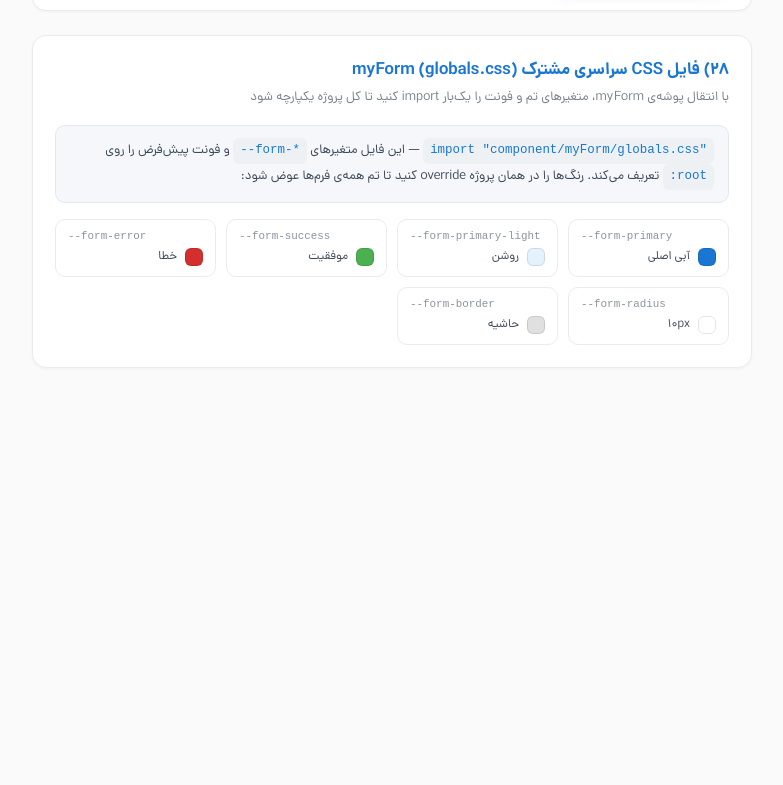
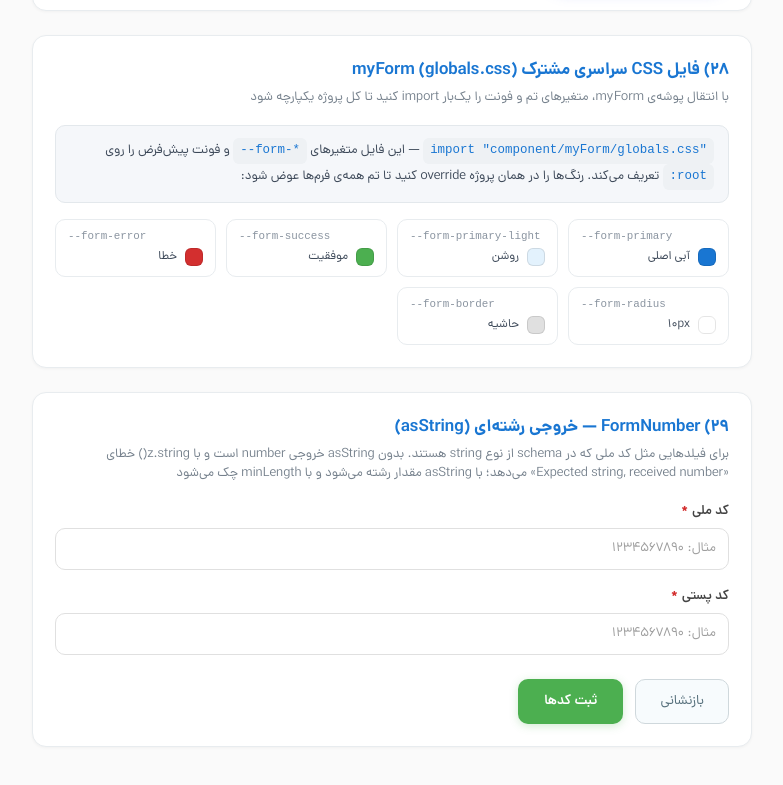
Before and after one commit to moein2484/react-form-system, a Next.js app: page / in a window 1280 px wide. Shown: the part 9733-10518 px from the top of the page, without its empty margins (248-1031 px from the left). Before the commit the page ends 10185 px from the top, so only its background shows below. Built offline with nearby package versions, Linux system fonts and the light colour scheme.

Commit message:
[UPDATED] formNumber

```diff
--- a/src/component/myForm/fields/FormNumber.jsx
+++ b/src/component/myForm/fields/FormNumber.jsx
@@ -16,6 +16,11 @@ export default function FormNumber({
   max,
   maxMessage,
   step,
+  minLength,
+  minLengthMessage,
+  maxLength,
+  maxLengthMessage,
+  asString = false,
   validate,
   disabled,
   readOnly,
@@ -35,6 +40,38 @@ export default function FormNumber({
     rules.required = requiredMessage;
   }
 
+  if (asString) {
+    // حالت رشته‌ای — مقدار به‌صورت string ذخیره می‌شود تا با schemaهای
+    // z.string() (مثل کد ملی، کد پستی و...) سازگار باشد
+    if (min !== undefined || max !== undefined) {
+      rules.validate = {
+        range: (v) => {
+          const parsed = v === "" || v == null ? NaN : Number(v);
+          if (min !== undefined && (Number.isNaN(parsed) || parsed < min))
+            return minMessage || `مقدار باید حداقل ${min} باشد`;
+          if (max !== undefined && (Number.isNaN(parsed) || parsed > max))
+            return maxMessage || `مقدار باید حداکثر ${max} باشد`;
+          return true;
+        },
+        ...(validate ? { custom: validate } : {}),
+      };
+    } else if (validate) {
+      rules.validate = validate;
+    }
+
+    if (minLength) {
+      rules.minLength = {
+        value: minLength,
+        message: minLengthMessage || `حداقل ${minLength} کاراکتر`,
+      };
+    }
+    if (maxLength) {
+      rules.maxLength = {
+        value: maxLength,
+        message: maxLengthMessage || `حداکثر ${maxLength} کاراکتر`,
+      };
+    }
+  } else {
     if (min !== undefined) {
       rules.min = {
         value: min,
@@ -52,9 +89,13 @@ export default function FormNumber({
     if (validate) {
       rules.validate = validate;
     }
+  }
 
   const title = labelShort || label;
   const inline = Boolean(labelShort);
+
+  const handleChange = (field, e) =>
+    field.onChange(asString ? e.target.value : e.target.valueAsNumber);
 
   return (
     <Controller
@@ -86,7 +127,7 @@ export default function FormNumber({
                 min={min}
                 max={max}
                 step={step}
-                onChange={(e) => field.onChange(e.target.valueAsNumber)}
+                onChange={(e) => handleChange(field, e)}
                 className={`${styles.inputInline} ${fieldState.error ? styles.error : ""} ${className || ""}`}
                 {...rest}
               />
@@ -101,7 +142,7 @@ export default function FormNumber({
               min={min}
               max={max}
               step={step}
-              onChange={(e) => field.onChange(e.target.valueAsNumber)}
+              onChange={(e) => handleChange(field, e)}
               className={`${styles.input} ${fieldState.error ? styles.error : ""} ${className || ""}`}
               {...rest}
             />
--- a/src/components/FormDemos.jsx
+++ b/src/components/FormDemos.jsx
@@ -1,6 +1,7 @@
 "use client";
 
 import { useState } from "react";
+import { z } from "zod";
 import {
   Form,
   FormInput,
@@ -89,6 +90,11 @@ const initialProjects = [
   { id: "p1", name: "پروژه آلفا" },
   { id: "p2", name: "پروژه بتا" },
 ];
+
+const nationalCodeSchema = z.object({
+  nationalCode: z.string().min(10, "کد ملی باید ۱۰ رقم باشد"),
+  postalCode: z.string().min(10, "کد پستی باید ۱۰ رقم باشد"),
+});
 
 function FormCard({ title, description, children }) {
   return (
@@ -483,6 +489,7 @@ export default function FormDemos() {
             placeholder="تاریخ را انتخاب کنید"
             required
             requiredMessage="تاریخ الزامی است"
+            // style={{border:"1px solid #eee"}}
           />
           <FormTime
             name="lsTime"
@@ -1002,6 +1009,41 @@ export default function FormDemos() {
           </div>
         </div>
       </FormCard>
+
+      {/* ====== FormNumber خروجی رشته ====== */}
+      <FormCard
+        title="۲۹) FormNumber — خروجی رشته‌ای (asString)"
+        description="برای فیلدهایی مثل کد ملی که در schema از نوع string هستند. بدون asString خروجی number است و با z.string() خطای «Expected string, received number» می‌دهد؛ با asString مقدار رشته می‌شود و با minLength چک می‌شود"
+      >
+        <Form
+          schema={nationalCodeSchema}
+          type={formType}
+          onSubmit={logSubmit("AsString")}
+          defaultValues={{ nationalCode: "", postalCode: "" }}
+        >
+          <FormNumber
+            name="nationalCode"
+            label="کد ملی"
+            required
+            requiredMessage="کد ملی الزامی است"
+            placeholder="مثال: ۱۲۳۴۵۶۷۸۹۰"
+            asString
+            minLength={10}
+            minLengthMessage="کد ملی باید ۱۰ رقم باشد"
+          />
+          <FormNumber
+            name="postalCode"
+            label="کد پستی"
+            required
+            requiredMessage="کد پستی الزامی است"
+            placeholder="مثال: ۱۲۳۴۵۶۷۸۹۰"
+            asString
+            minLength={10}
+            minLengthMessage="کد پستی باید ۱۰ رقم باشد"
+          />
+          <FormActions submitText="ثبت کدها" />
+        </Form>
+      </FormCard>
     </div>
   );
 }
```
Lines whose indentation alone changed are shown as unchanged.
